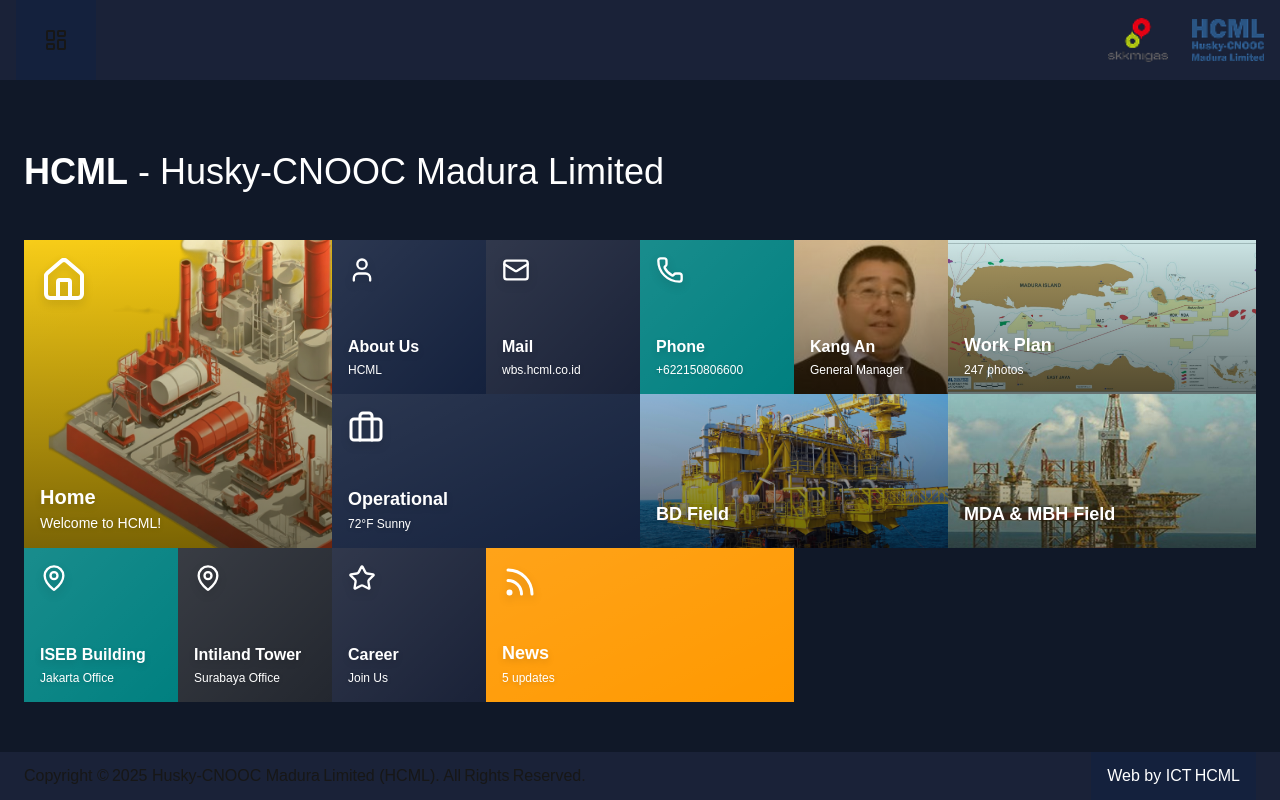
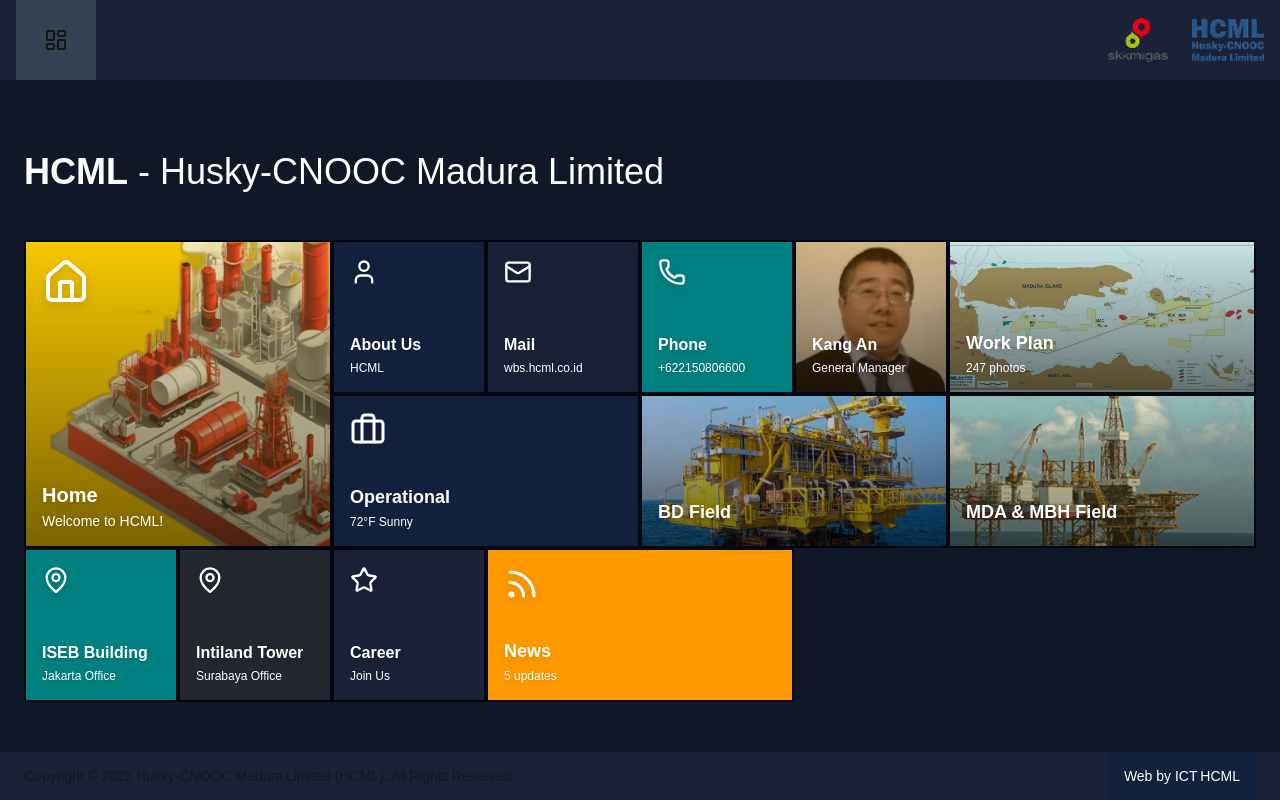
Before and after one commit to rianAnugrah/hcml-landing, a Next.js app: page /home in a window 1280 px wide. Built offline with nearby package versions, Linux system fonts and the light colour scheme.

Commit message:
Tile Update

```diff
--- a/components/footer/index.tsx
+++ b/components/footer/index.tsx
@@ -1,7 +1,7 @@
 export default function Footer() {
   return (
     <div className="bg-[#1a2238] px-6">
-      <div className="max-w-7xl mx-auto h-[3rem] text-center flex  items-center justify-between  text-xs lg:text-base">
+      <div className="max-w-7xl mx-auto h-[3rem] text-center flex  items-center justify-between  text-xs lg:text-sm">
         <div>
           Copyright © 2025 Husky‑CNOOC Madura Limited (HCML).
           All Rights Reserved.
--- a/components/navbar/index.tsx
+++ b/components/navbar/index.tsx
@@ -5,7 +5,7 @@
   return (
     <div className="bg-[#1a2238] px-4">
       <div className="max-w-7xl mx-auto gap-6 h-[5rem] flex items-center ">
-        <button className="hover:bg-[#f6c700] h-full aspect-square flex items-center bg-[#14213d] justify-center">
+        <button className="hover:bg-[#f6c700] h-full aspect-square flex cursor-pointer transition-all duration-300 hover:scale-90 items-center bg-gray-700 justify-center">
           <LayoutDashboard />
         </button>
         <div className="flex flex-grow relative">
--- a/components/tile.tsx
+++ b/components/tile.tsx
@@ -35,6 +35,19 @@
       return "col-span-2 sm:col-span-2 md:col-span-2 lg:col-span-2 row-span-2 aspect-square";
     default:
       return "col-span-1 row-span-1 aspect-square";
+  }
+}
+
+function getIconClasses(size: TileData["size"]): string {
+  switch (size) {
+    case "large":
+      return "w-12 h-12 sm:w-10 sm:h-10 md:w-12 md:h-12";
+    case "wide":
+    case "tall":
+      return "w-12 h-12 sm:w-7 sm:h-7 md:w-9 md:h-9";
+    case "small":
+    default:
+      return "w-12 h-12 sm:w-6 sm:h-6 md:w-7 md:h-7";
   }
 }
 
@@ -76,6 +89,8 @@
         hover:shadow-2xl
         hover:z-10
         group
+        p-4 sm:p-0
+        border-2 border-gray-950
         ${isDragging ? "opacity-100 scale-95" : ""}
         ${isDropTarget && enableDragDrop ? "ring-2 sm:ring-4 ring-white ring-opacity-50 scale-90" : ""}
         select-none
@@ -83,9 +98,9 @@
       `}
     >
       {/* Background Pattern */}
-      <div className="absolute inset-0 opacity-10">
+      {/* <div className="absolute inset-0 opacity-10">
         <div className="w-full h-full bg-gradient-to-br from-white to-transparent"></div>
-      </div>
+      </div> */}
 
       {/* Background Image */}
       {tile.image && (
@@ -112,30 +127,11 @@
 
       {/* Content Container - Responsive */}
       <div className="relative h-full p-2 sm:p-3 md:p-4 flex flex-col justify-between text-white z-10">
-        {/* Icon or Image Icon - Responsive Sizing */}
+        {/* Icon - Responsive Sizing with Tailwind */}
         {IconComponent ? (
           <div className="flex justify-start">
             <IconComponent
-              size={
-                tile.size === "large"
-                  ? typeof window !== "undefined" && window.innerWidth < 640
-                    ? 32
-                    : typeof window !== "undefined" && window.innerWidth < 768
-                    ? 40
-                    : 48
-                  : tile.size === "wide" || tile.size === "tall"
-                  ? typeof window !== "undefined" && window.innerWidth < 640
-                    ? 24
-                    : typeof window !== "undefined" && window.innerWidth < 768
-                    ? 30
-                    : 36
-                  : typeof window !== "undefined" && window.innerWidth < 640
-                  ? 20
-                  : typeof window !== "undefined" && window.innerWidth < 768
-                  ? 24
-                  : 28
-              }
-              className="drop-shadow-lg group-hover:scale-110 transition-transform duration-300"
+              className={`${getIconClasses(tile.size)} drop-shadow-lg group-hover:scale-110 transition-transform duration-300`}
             />
           </div>
         ) : <div>&nbsp;</div>}
@@ -159,7 +155,7 @@
                 ? "text-xs sm:text-sm"
                 : tile.size === "wide" || tile.size === "tall"
                 ? "text-xs"
-                : "text-xs hidden sm:block"
+                : "text-xs  sm:block"
             }`}
           >
             {tile.content}
@@ -167,7 +163,7 @@
         </div>
 
         {/* Hover Overlay */}
-        <div className="absolute inset-0 bg-black bg-opacity-20 opacity-0 group-hover:opacity-60 transition-opacity duration-300 -z-10"></div>
+        {/* <div className="absolute inset-0 bg-black bg-opacity-20 opacity-0 group-hover:opacity-60 transition-opacity duration-300 -z-10"></div> */}
       </div>
 
       {/* Active/Selected Indicator - Responsive */}
```
